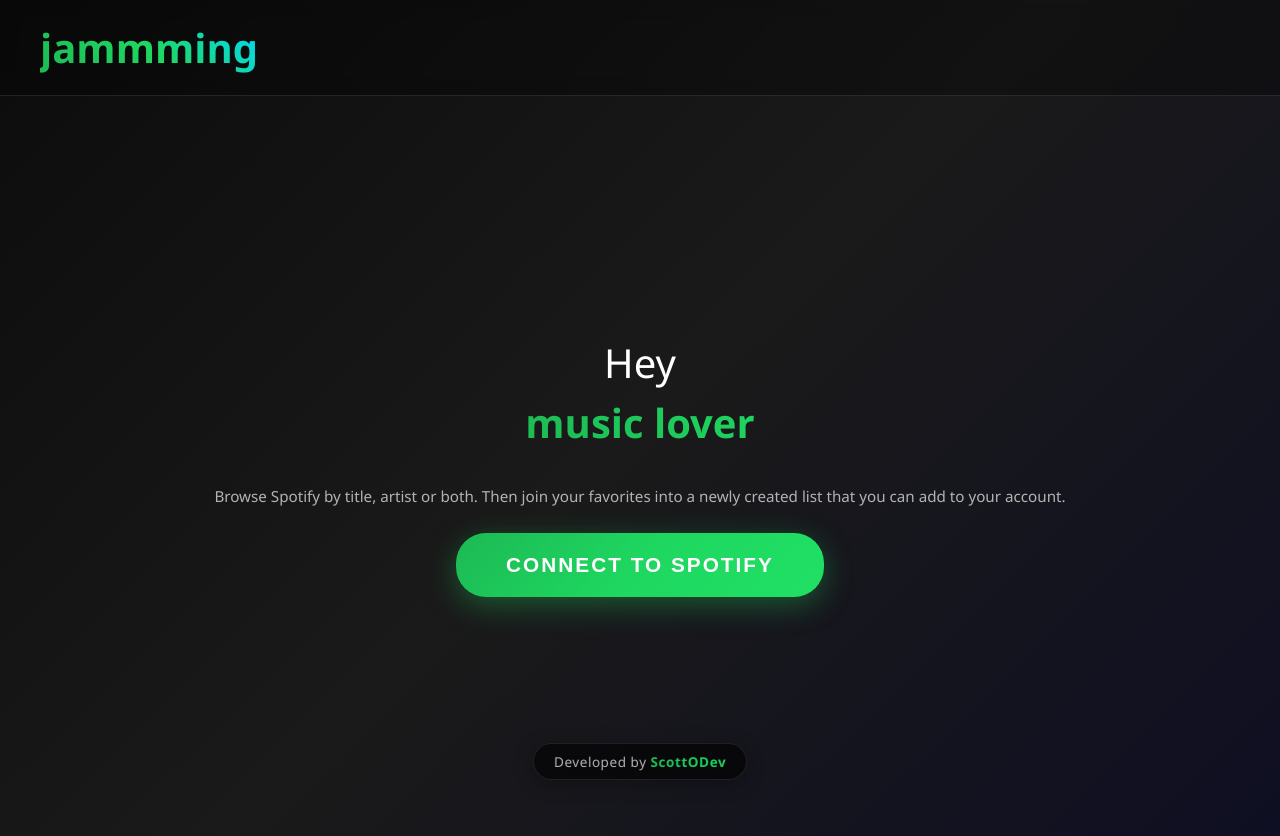
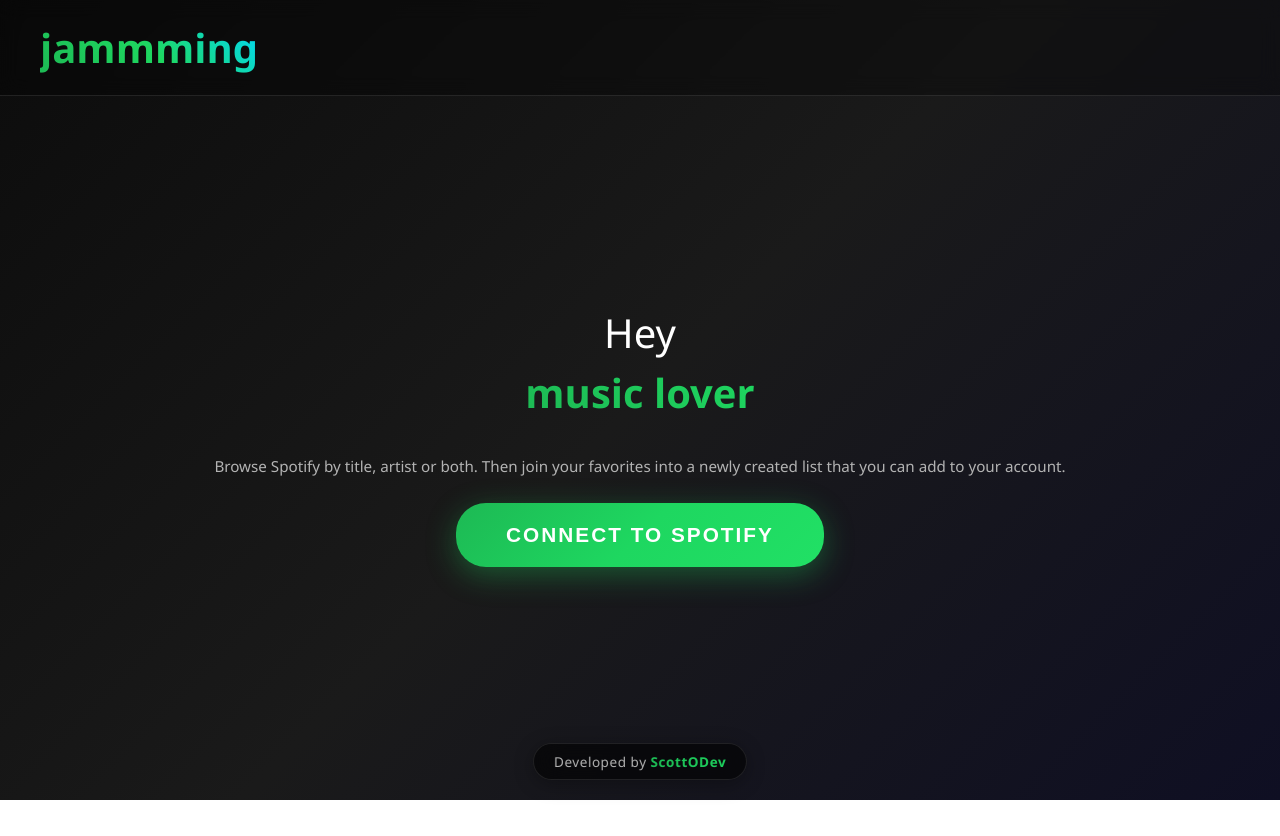
Before and after one commit to ScottODev/jammming, a React (Create React App) app: page / in a window 1280 px wide. After the commit the page ends 800 px from the top, so only its background shows below. Built offline with nearby package versions, Linux system fonts and the light colour scheme; no server answers.

Commit message:
further styling

```diff
--- a/src/App.css
+++ b/src/App.css
@@ -78,7 +78,7 @@
   flex-direction: column;
   justify-content: center;
   align-items: center;
-  min-height: calc(100vh - 140px);
+  min-height: calc(100vh - 200px);
   text-align: center;
 }
 
@@ -126,6 +126,8 @@
 /* Search Section */
 .search-section {
   margin-bottom: 0;
+  margin-top: auto;
+  padding-top: 20px;
 }
 
 .search-container {
```
